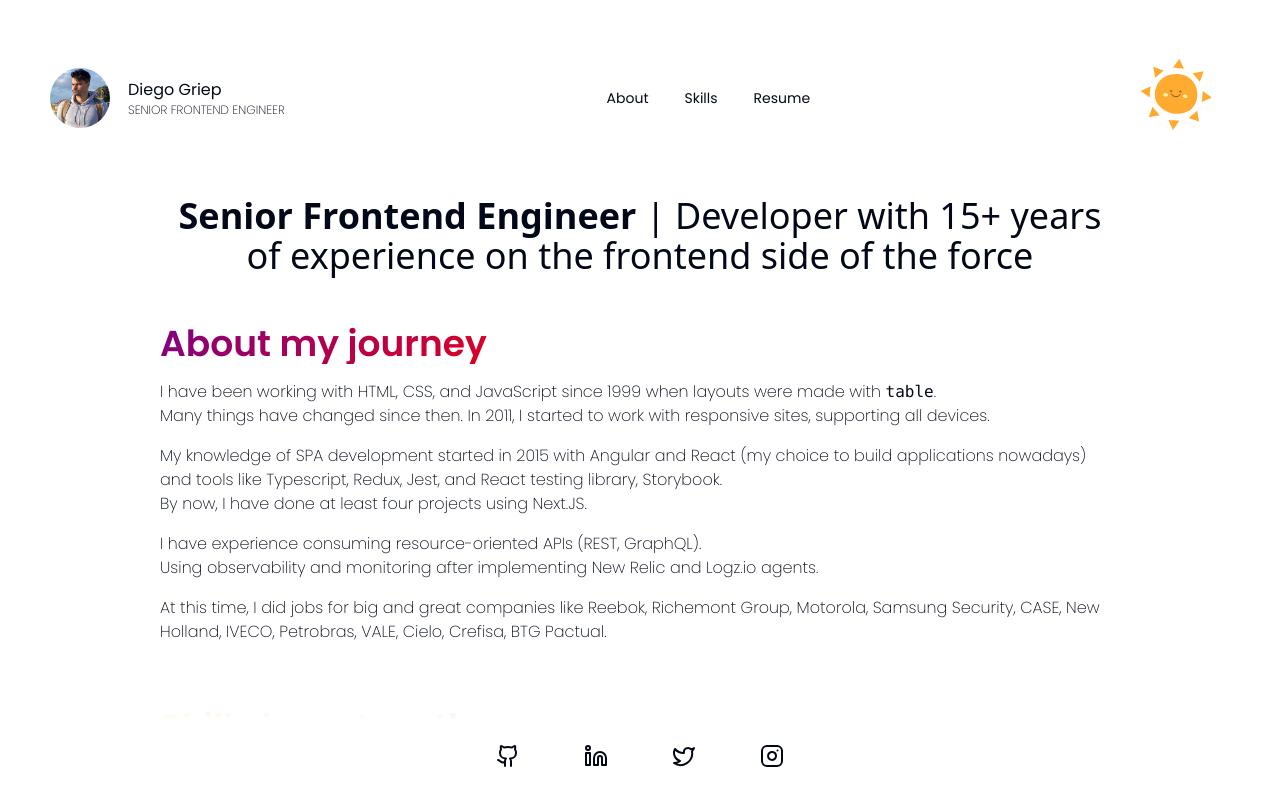
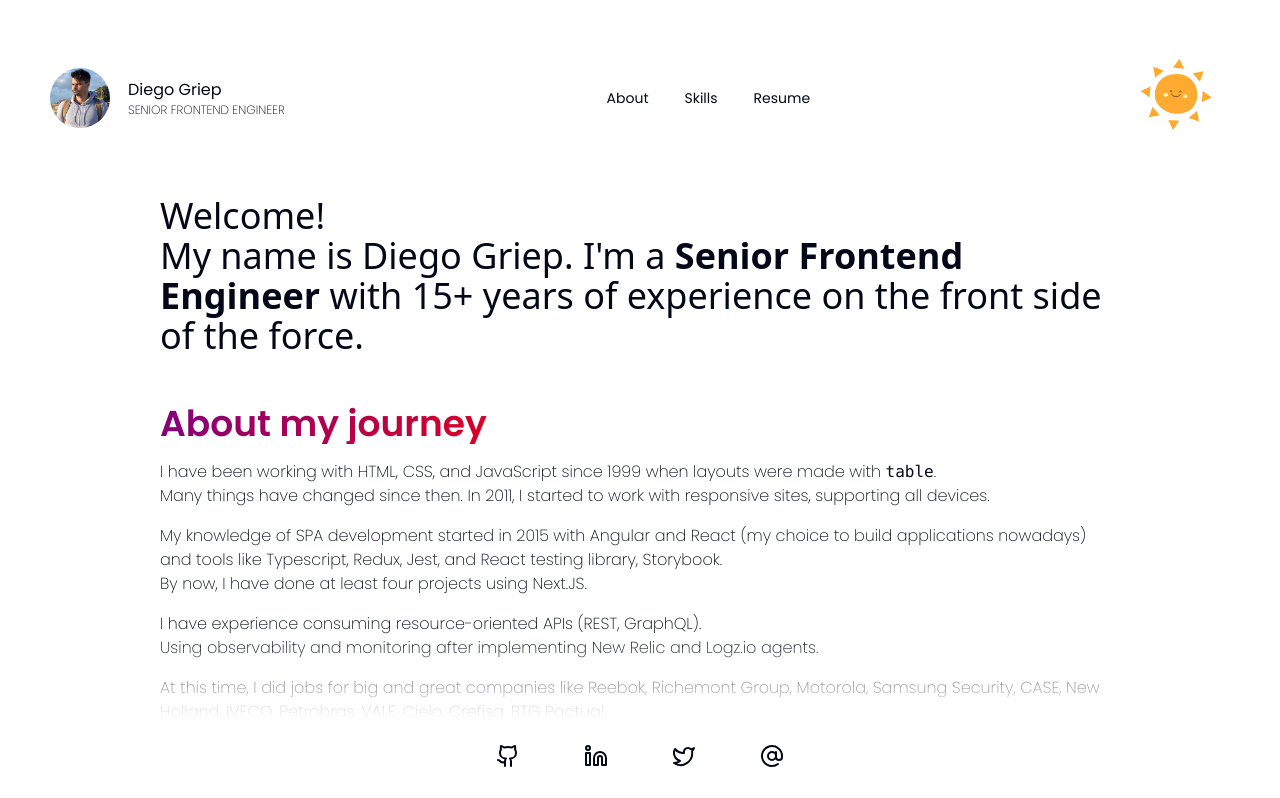
Before and after one commit to diegogriep/diegogriep.dev, a Next.js app: page / in a window 1280 px wide. Shown: the top 798 px of the page. Built offline with nearby package versions, Linux system fonts and the light colour scheme.

Commit message:
chore: Pam suggestions

```diff
--- a/app/page.tsx
+++ b/app/page.tsx
@@ -1,13 +1,14 @@
 import { About } from "@/components/sections/about";
 import { Skills } from "@/components/sections/skills";
+import { Title } from "@/components/ui/title";
 import Link from "next/link";
 
 export default function Home() {
   return (
     <>
-      <h2 className="font-sans text-2xl lg:text-4xl dark:drop-shadow-[0_0_0.3rem_#ffffff70] text-center">
-        <strong>Senior Frontend Engineer</strong> <span className="hidden sm:inline">|</span> Developer with 15+ years of experience on the frontend side of the force</h2>
-
+      <h2 className="font-sans text-2xl lg:text-4xl dark:drop-shadow-[0_0_0.3rem_#ffffff70]">
+        Welcome! <br />My name is Diego Griep. I'm a <strong>Senior Frontend Engineer</strong> with 15+ years of experience on the front side of the force.
+      </h2>
       <About />
       <Skills />
       <p className="text-orange-600 dark:text-orange-200 mt-4 mb-8">You can see my experience history, projects, and technologies used on my <Link href={'/resume'} legacyBehavior passHref>
--- a/components/ui/logo.tsx
+++ b/components/ui/logo.tsx
@@ -3,7 +3,7 @@
 
 export function Logo() {
   return (
-    <Link href={'/'} title="Go to home" className="sm:flex sm:items-center sm:space-y-0 sm:space-x-4 before:dark:bg-gradient-to-br before:dark:from-transparent before:dark:to-blue-700 before:dark:opacity-10 after:dark:from-sky-900 after:dark:via-[#0141ff] after:dark:opacity-40">
+    <Link href={'/'} title="Go home" className="sm:flex sm:items-center sm:space-y-0 sm:space-x-4 before:dark:bg-gradient-to-br before:dark:from-transparent before:dark:to-blue-700 before:dark:opacity-10 after:dark:from-sky-900 after:dark:via-[#0141ff] after:dark:opacity-40">
       <Image
         className="border-2 border-white hover:grayscale block mx-auto h-16 w-16 rounded-full sm:mx-0 sm:shrink-0 transition delay-150 ease-in-out hover:scale-110 dark:drop-shadow-[0_0_0.3rem_#ffffff70] " src="/images/diego-griep.jpeg" alt="Diego's Face" width={64} height={64} />
       <div className="text-center sm:text-left">
--- a/content/socials.ts
+++ b/content/socials.ts
@@ -1,4 +1,4 @@
-import { GithubIcon, LinkedinIcon, TwitterIcon, Instagram } from "lucide-react";
+import { GithubIcon, LinkedinIcon, TwitterIcon, AtSign } from "lucide-react";
 
 export const socials = [{
   name: 'Github',
@@ -16,8 +16,8 @@
   icon: TwitterIcon
 },
 {
-  name: 'Instagram',
-  link: 'https://instagram.com/diegogriep',
-  icon: Instagram
+  name: 'email',
+  link: 'mailto:hello@diegogriep.dev',
+  icon: AtSign
 },
 ]
```
